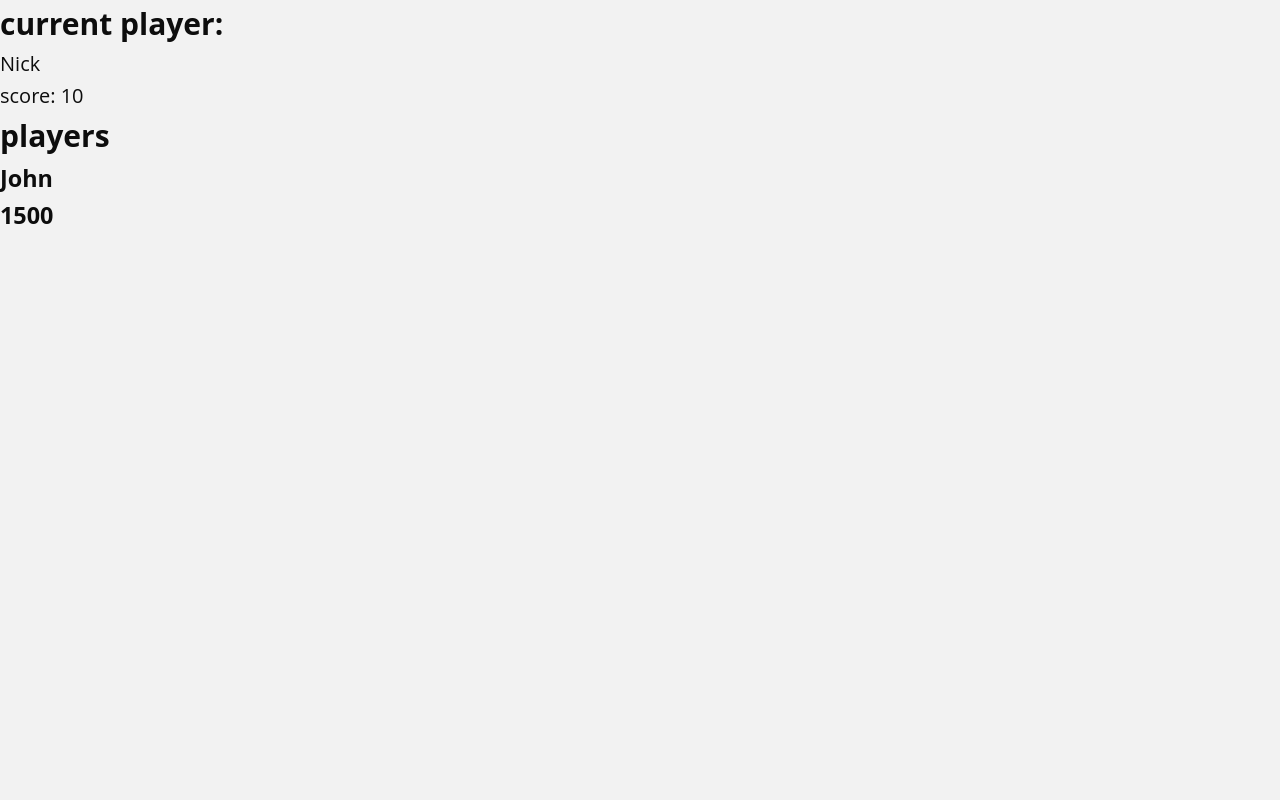
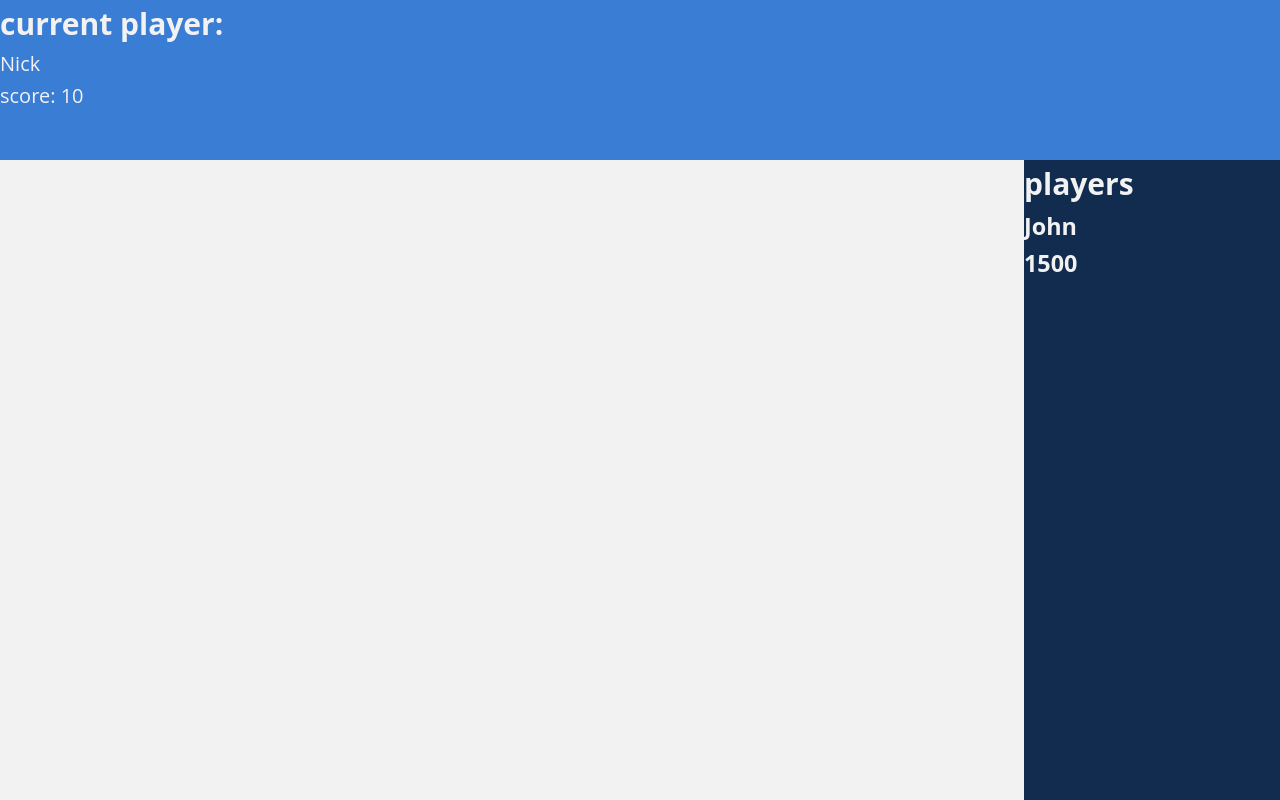
Before and after one commit to AvidDollars/Dice-10000, a plain HTML site: page index.html in a window 1280 px wide. Drawn offline with nearby package versions, Linux system fonts and the light colour scheme; files that its build step writes are made by us from their sources.

Commit message:
set grid layout for the page

```diff
--- a/sass/_layout.scss
+++ b/sass/_layout.scss
@@ -7,8 +7,35 @@ body {
     line-height: 1.6;
     color: var(--black-older);
     background-color: var(--white-older);
+
+    min-height: 100vh;
 }
 
 .btn {
     @include button-light;
 }
+
+.grid {
+    display: grid;
+    grid-template-columns: 80vw auto;
+    grid-template-rows: 20vh auto;
+}
+
+.header {
+    grid-column: 1 / -1;
+    grid-row: 1 / 2;
+    background-color: var(--primary-color-default);
+    color: var(--white-older)
+}
+
+.main {
+    grid-column: 1 / span 1;
+    grid-row: 2 / -1;
+}
+
+.aside {
+    grid-column: 2 / span 1;
+    grid-row: 2 / -1;
+    background-color: var(--primary-color-darkest);
+    color: var(--white-older)
+}
```
